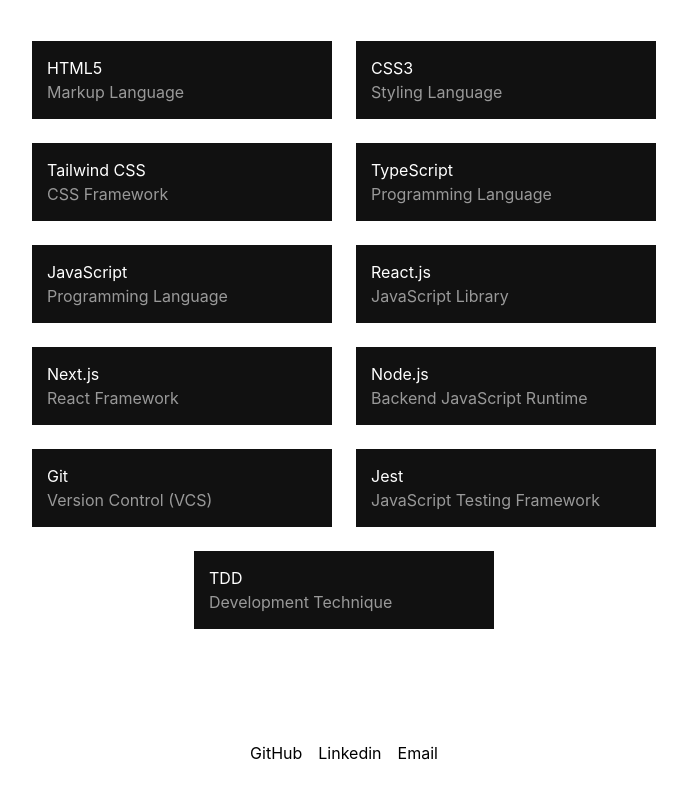
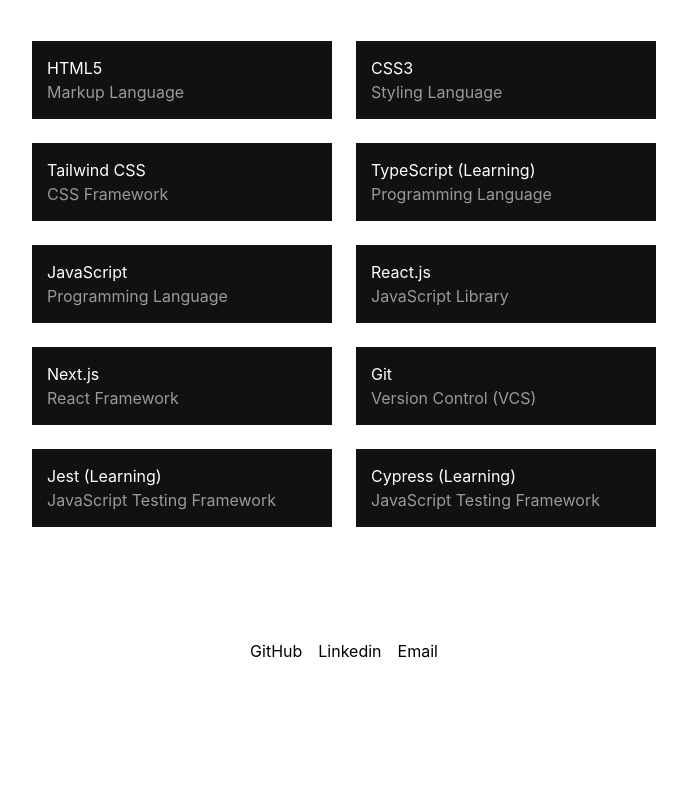
Before and after one commit to r1/jacklatimer.dev, a Next.js app: page / in a window 1280 px wide. Shown: the part 1677-2474 px from the top of the page, without its empty margins (296-983 px from the left). After the commit the page ends 2372 px from the top, so only its background shows below. Built offline with nearby package versions, Linux system fonts and the light colour scheme; what @tailwindcss/typography would draw is missing.

Commit message:
jacklatimer.dev V2

```diff
--- a/components/Skills/List.js
+++ b/components/Skills/List.js
@@ -13,7 +13,7 @@
   },
   {
     category: "Programming Language",
-    name: "TypeScript",
+    name: "TypeScript (Learning)",
   },
   {
     category: "Programming Language",
@@ -28,19 +28,15 @@
     name: "Next.js",
   },
   {
-    category: "Backend JavaScript Runtime",
-    name: "Node.js",
-  },
-  {
     category: "Version Control (VCS)",
     name: "Git",
   },
   {
     category: "JavaScript Testing Framework",
-    name: "Jest",
+    name: "Jest (Learning)",
   },
   {
-    category: "Development Technique",
-    name: "TDD",
+    category: "JavaScript Testing Framework",
+    name: "Cypress (Learning)",
   },
 ];
```
